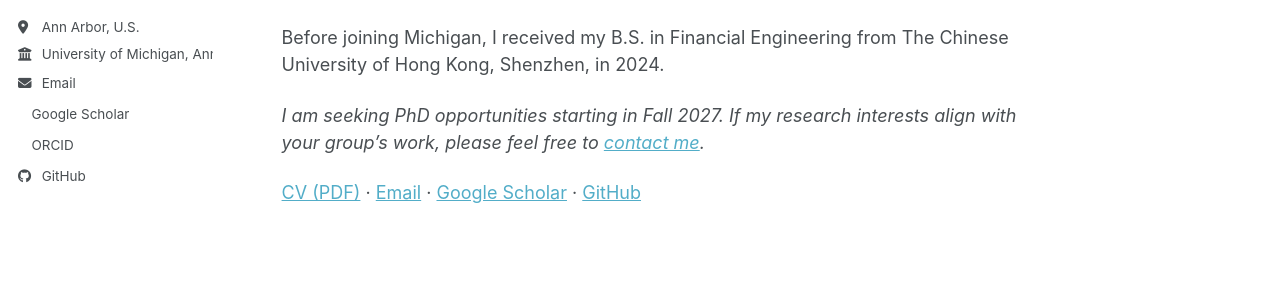
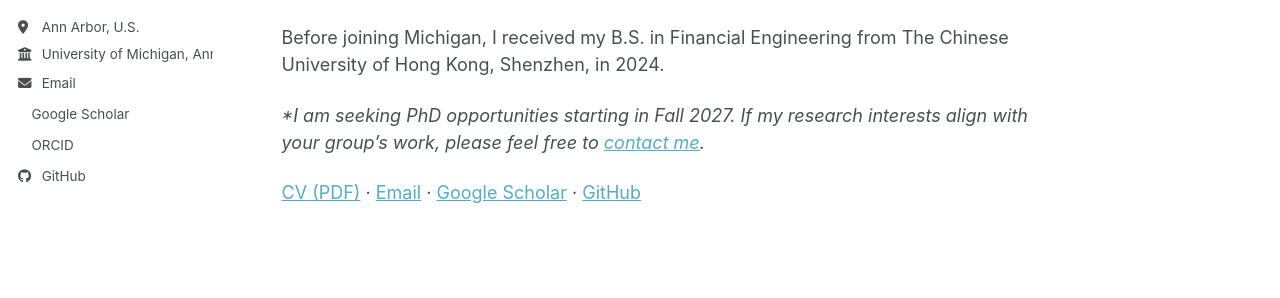
Before and after one commit to Pscjiayou/Pscjiayou.github.io, a Jekyll site: the page built from _pages/about.md, in a window 1280 px wide and 935 px high. Shown: the part 513-811 px from the top of the window. Built offline with Jekyll 4.4.1, drawn with Linux system fonts in a browser that asks for light colours; a style sheet for code colours, icons or effects is not loaded.

Commit message:
polish about page

```diff
--- a/_pages/about.md
+++ b/_pages/about.md
@@ -15,6 +15,6 @@ At ROAHM Lab, I investigate ambiguity in garment reconstruction and how it can i
 
 Before joining Michigan, I received my B.S. in Financial Engineering from The Chinese University of Hong Kong, Shenzhen, in 2024.
 
-_I am seeking PhD opportunities starting in Fall 2027. If my research interests align with your group's work, please feel free to [contact me](mailto:{{ site.author.email }})._
+_*I am seeking PhD opportunities starting in Fall 2027. If my research interests align with your group's work, please feel free to [contact me](mailto:{{ site.author.email }})._
 
 [CV (PDF)]({{ '/files/Shicheng_CV_academy.pdf' | relative_url }}) · [Email](mailto:{{ site.author.email }}) · [Google Scholar]({{ site.author.googlescholar }}) · [GitHub](https://github.com/{{ site.author.github }})
```
